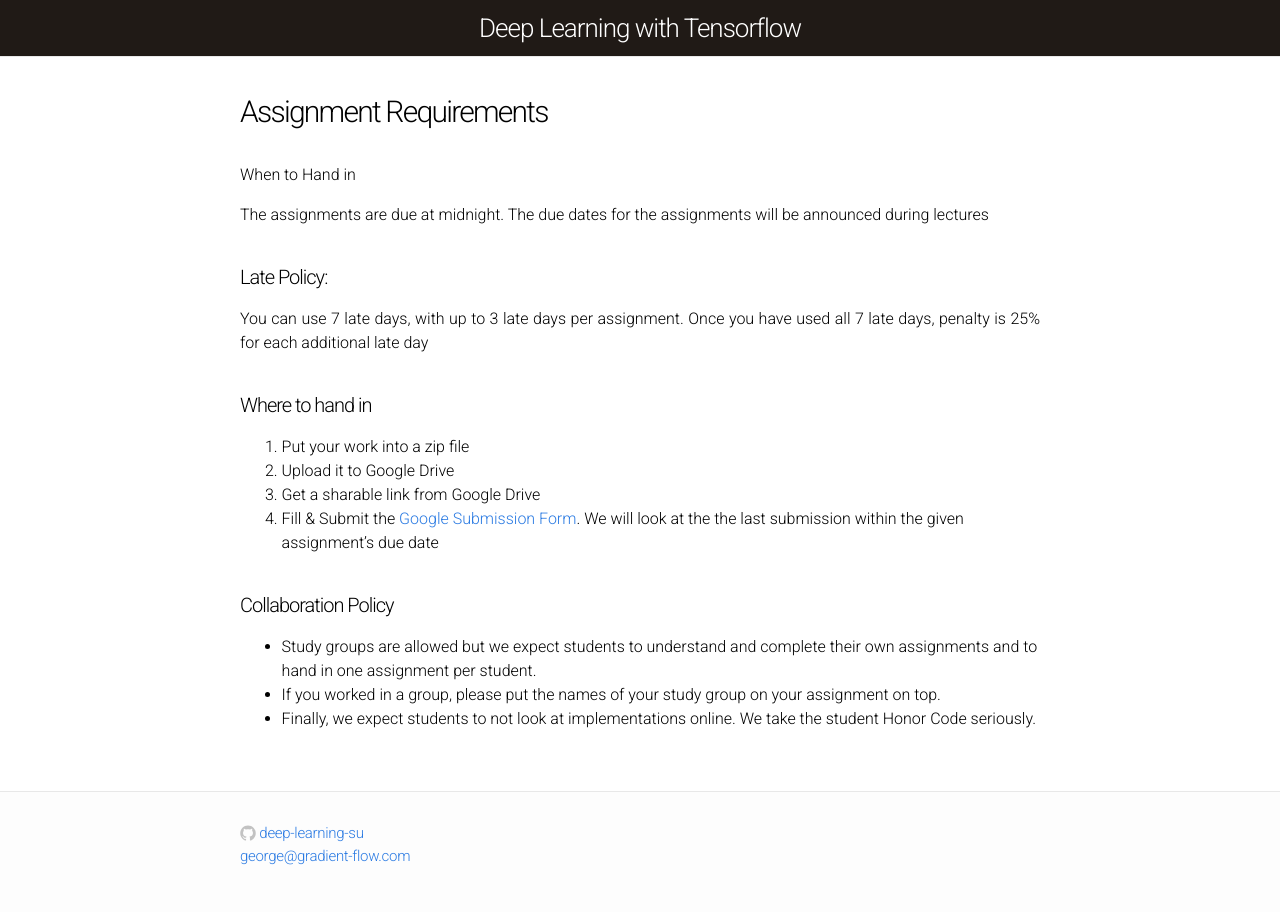
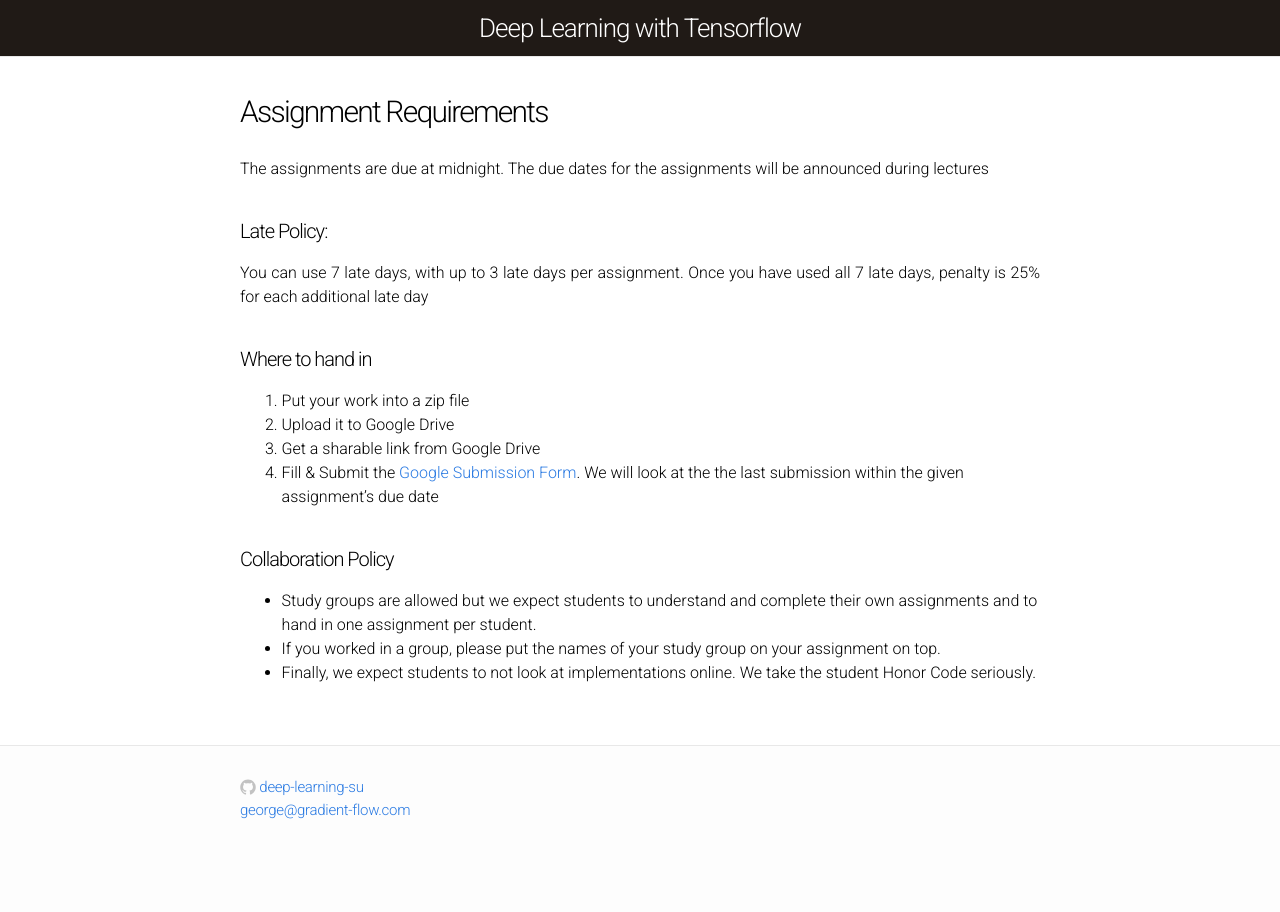
Before and after one commit to deep-learning-su/deep-learning-su.github.io, a Jekyll site: the page built from assignment-requirements.md, in a window 1280 px wide. Built offline with Jekyll 4.4.1, drawn with Linux system fonts in a browser that asks for light colours.

Commit message:
fixed title

```diff
--- a/assignment-requirements.md
+++ b/assignment-requirements.md
@@ -4,7 +4,6 @@
 permalink: /assignment-requirements/
 ---
 
-# When to Hand in
 The assignments are due at midnight. The due dates for the assignments will be
 announced during lectures
 
```
